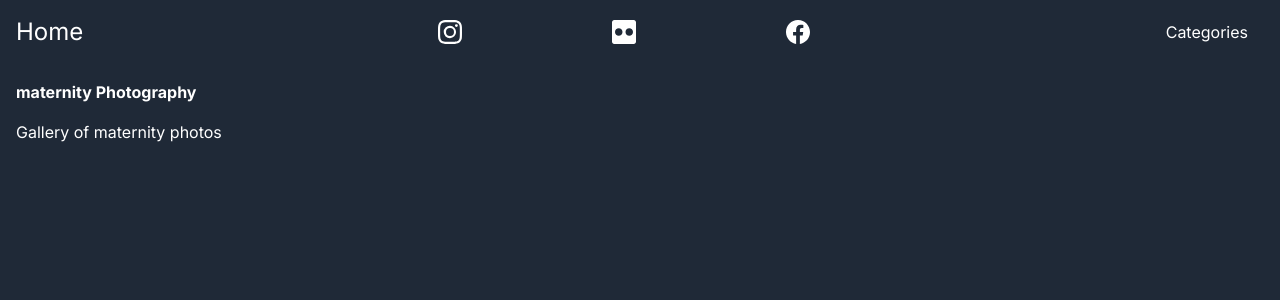
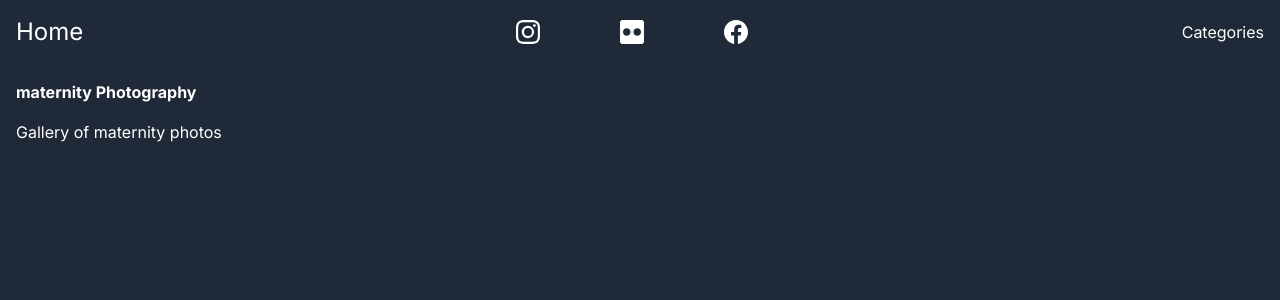
Before and after one commit to frenchie43972/model-status-photography, a Next.js app in the folder model-status-photography/: page /genres/maternity in a window 1280 px wide. Shown: the top 300 px of the page. Built offline with nearby package versions, Linux system fonts and the light colour scheme.

Commit message:
Tweaking the Navbar

```diff
--- a/model-status-photography/src/app/components/Navbar.tsx
+++ b/model-status-photography/src/app/components/Navbar.tsx
@@ -1,6 +1,6 @@
 'use client';
 
-import { useState, useRef } from "react";
+import { useState, useRef, useEffect } from "react";
 import Link from "next/link";
 import { BsFacebook, BsInstagram } from "react-icons/bs";
 import { ImFlickr3 } from "react-icons/im";
@@ -40,19 +40,28 @@ const Navbar: React.FC = () => {
     router.push(path);
   };
 
+  useEffect(() => {
+    return () => {
+      if (dropdownTimeoutRef.current) {
+        clearTimeout(dropdownTimeoutRef.current);
+      }
+    };
+  }, []);
+
   return (
     <nav className='p-4'>
-      <div className='container mx-auto flex flex-wrap justify-between items-center'>
+      <div className='container mx-auto max-w-screen-2xl flex flex-wrap justify-between items-center'>
         <div className='text-2xl flex items-center'>
           <Link className='mr-4' href='/'>Home</Link>
         </div>
         <div className='flex items-center space-x-4'>
-          <ul className='flex text-2xl items-center space-x-4 md:space-x-[150px]'>
+          <ul className='flex text-2xl items-center space-x-4 md:space-x-20'>
             <li>
               <Link
                 href='https://www.instagram.com/model_status_photos/'
                 target="_blank"
                 rel="noopener noreferrer"
+                aria-label="Instagram"
               >
                 <BsInstagram />
               </Link>
@@ -62,6 +71,7 @@ const Navbar: React.FC = () => {
                 href='https://www.flickr.com/photos/planetjyro/with/6911298534'
                 target="_blank"
                 rel="noopener noreferrer"
+                aria-label="Flickr"
               >
                 <ImFlickr3 />
               </Link>
@@ -71,30 +81,52 @@ const Navbar: React.FC = () => {
                 href="https://www.facebook.com/modelstausphotography"
                 target="_blank"
                 rel="noopener noreferrer"
+                aria-label="Facebook"
               >
                 <BsFacebook />
               </Link>
             </li>
           </ul>
         </div>
-        <div className='md:hidden' onClick={toggleMenu}>
-          <i className={isOpen ? 'fa fa-times' : 'fa fa-bars'}></i>
+         <div className='md:hidden'>
+          <button onClick={toggleMenu} className="text-2xl">
+            ☰
+          </button>
         </div>
-        <ul className={`flex flex-col md:flex-row md:items-center ${isOpen ? 'block' : 'hidden'} md:flex`}>
-          <li
-            className="relative group md:mx-4 my-2 md:my-0"
-            onMouseEnter={handleMouseEnter}
-            onMouseLeave={handleMouseLeave}
-          >
-            <a href='#' role="menu">Categories</a>
+        <ul className={`absolute md:relative flex-col md:flex-row md:items-center ${isOpen ? 'flex' : 'hidden'}  md:flex md:space-x-4 right-0 mt-4 md:mt-0 w-full md:w-auto`}>
+          <li className="block md:hidden my-2">
+            <Link href='https://www.instagram.com/model_status_photos/' target="_blank" rel="noopener noreferrer" aria-label="Instagram" onClick={toggleMenu}>
+              Instagram
+            </Link>
+          </li>
+          <li className="block md:hidden my-2">
+            <Link href='https://www.flickr.com/photos/planetjyro/with/6911298534' target="_blank" rel="noopener noreferrer" aria-label="Flickr" onClick={toggleMenu}>
+              Flickr
+            </Link>
+          </li>
+          <li className="block md:hidden my-2">
+            <Link href='https://www.facebook.com/modelstausphotography' target="_blank" rel="noopener noreferrer" aria-label="Facebook" onClick={toggleMenu}>
+              Facebook
+            </Link>
+          </li>
+          <li className="relative group md:mx-4 my-2 md:my-0">
+            <a
+              href='#'
+              role="menu"
+              onMouseEnter={handleMouseEnter}
+              onMouseLeave={handleMouseLeave}
+              className="cursor-pointer hidden md:block"
+            >
+              Categories
+            </a>
             <ul
-              className={`absolute mt-2 ${isDropdownOpen ? 'block' : 'hidden'}`}
+              className={`absolute mt-2 rounded-md ${isDropdownOpen ? 'block' : 'hidden'}`}
               role="menuItem"
               onMouseEnter={handleMouseEnter}
               onMouseLeave={handleMouseLeave}
             >
               {genres.map((genre) => (
-                <li key={genre.name} className='px-4 py-2 md:p-0'>
+                <li key={genre.name} className='px-4 py-2'>
                   <Link href={genre.path} onClick={() => handleRouteClick(genre.path)}>
                     {genre.name}
                   </Link>
@@ -102,11 +134,30 @@ const Navbar: React.FC = () => {
               ))}
             </ul>
           </li>
+          {isOpen && (
+            <li className="block md:hidden my-2">
+              <a href='#' role="menu" onClick={() => setIsDropdownOpen(!isDropdownOpen)}>
+                Categories
+              </a>
+              {isDropdownOpen && (
+                <ul className="mt-2 rounded-md">
+                  {genres.map((genre) => (
+                    <li key={genre.name} className='px-4 py-2'>
+                      <Link href={genre.path} onClick={() => handleRouteClick(genre.path)}>
+                        {genre.name}
+                      </Link>
+                    </li>
+                  ))}
+                </ul>
+              )}
+            </li>
+          )}
         </ul>
       </div>
     </nav>
-
   );
 }
 
+
+
 export default Navbar;
```
